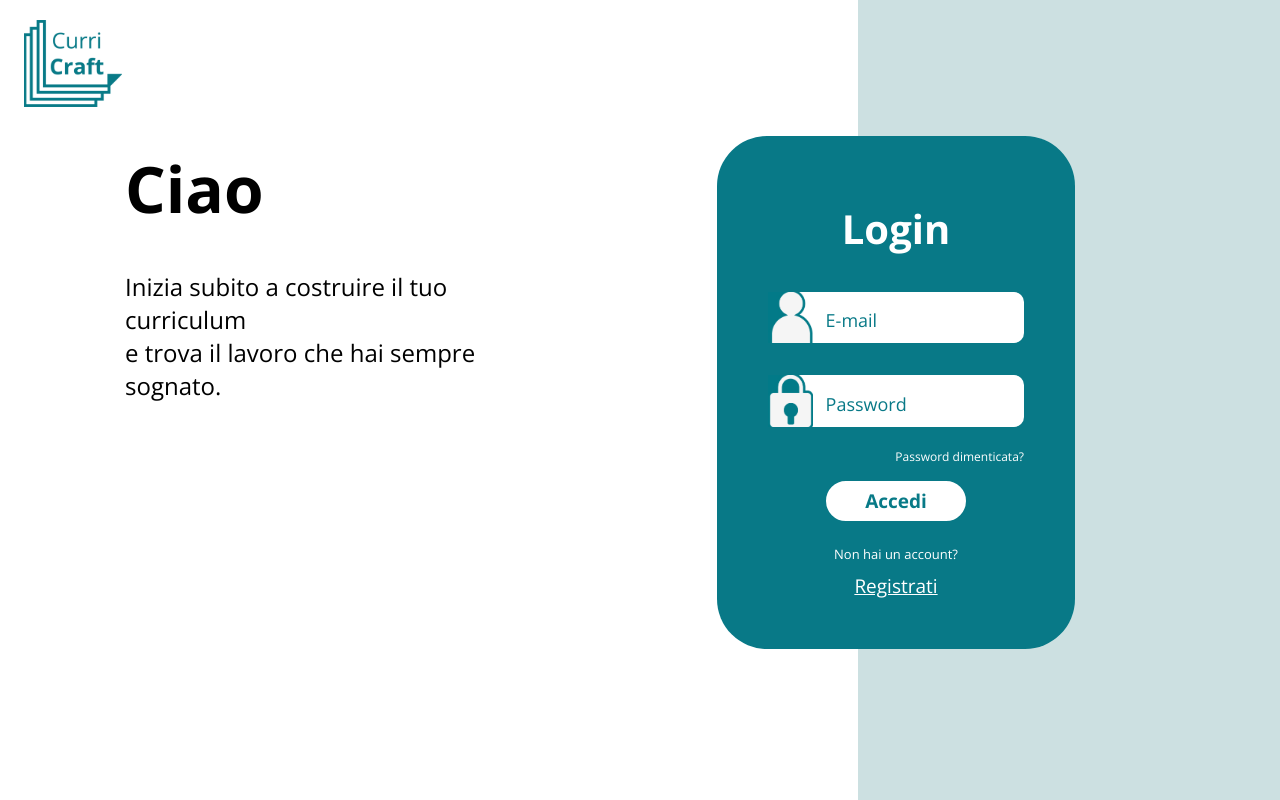
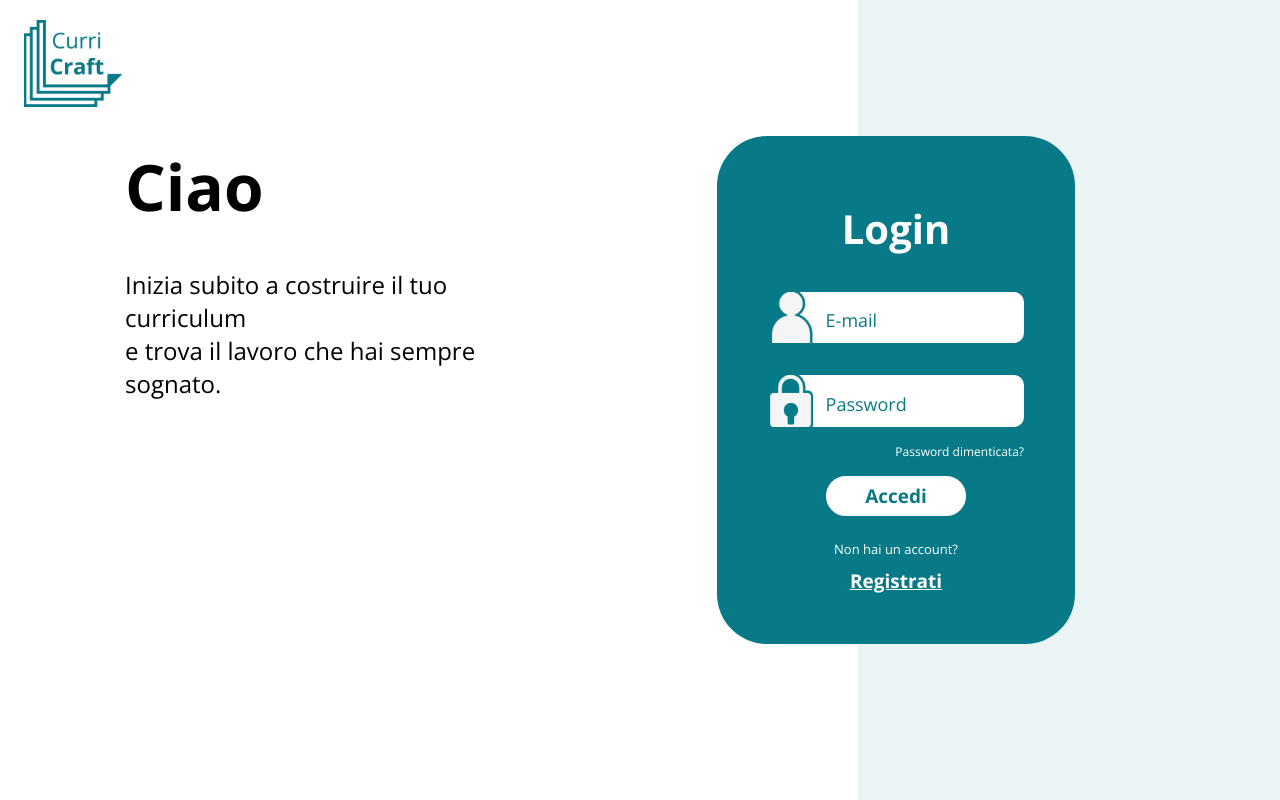
Before and after one commit to GeoAlva/webdesign6, a React (Create React App) app: page /login in a window 1280 px wide. Built offline with nearby package versions, Linux system fonts and the light colour scheme.

Commit message:
cambiati i colori del background e del form container

```diff
--- a/src/pages/login/login.css
+++ b/src/pages/login/login.css
@@ -41,9 +41,9 @@
 
 .bg-login {
     position: absolute;
-    background-color: #cce0e1;
+    background: rgba(8, 122, 135, 0.08);
     height: 100%;
-    color: #cce0e1;
+    color: rgba(8, 122, 135, 0.08);
     right: 0;
     bottom: 0;
     z-index: -1;
@@ -51,7 +51,7 @@
 }
 
 .right-form .form {
-    background-color: #087987;
+    background-color: #087a87;
     padding: 4vh 4vw 4vh 4vw;
     color: #ffffff;
     width: 20vw;
@@ -105,7 +105,7 @@
     padding-left: 2.2em;
     top: 24%;
     left: 1em;
-    color: #087987;
+    color: #087a87;
     font-size: 18px;
     cursor: text;
     transition: top 200ms ease-in, font-size 200ms ease-in;
@@ -126,6 +126,7 @@
     font-size: 12px;
     align-self: flex-end;
     text-decoration: none;
+    color: #ffffff;
 }
 
 .btn {
@@ -158,15 +159,15 @@
     margin-bottom: 5px;
 }
 
-.login a {
+.login .no-account {
     margin-top: 5px;
     font-family: "Open Sans", sans-serif;
     font-size: 19px;
-
+    font-weight: bold;
     color: #ffffff;
 }
 
-.login a:hover {
+.login .no-account:hover {
     text-decoration: underline;
     color: #ffffff;
 }
--- a/src/pages/login/login.js
+++ b/src/pages/login/login.js
@@ -63,7 +63,7 @@ export default function Login() {
 
           <input type="submit" id="submit" name="submit" value="Accedi" className="btn" />
           <p className="account">Non hai un account?</p>
-          <a href="/signup">Registrati</a>
+          <a href="/signup" className='no-account'>Registrati</a>
           <  br className='web' />
         </form>
 
--- a/src/pages/signup/signup.js
+++ b/src/pages/signup/signup.js
@@ -93,7 +93,7 @@ export default function Signin() {
 
           <input type="submit" id="submit" name="submit" value="Registrati" className="btn" />
           <p className="account">Hai già un account?</p>
-          <a href="/login">Accedi</a>
+          <a href="/login" className='no-account'>Accedi</a>
           < br className='web' />
         </form>
 
```
